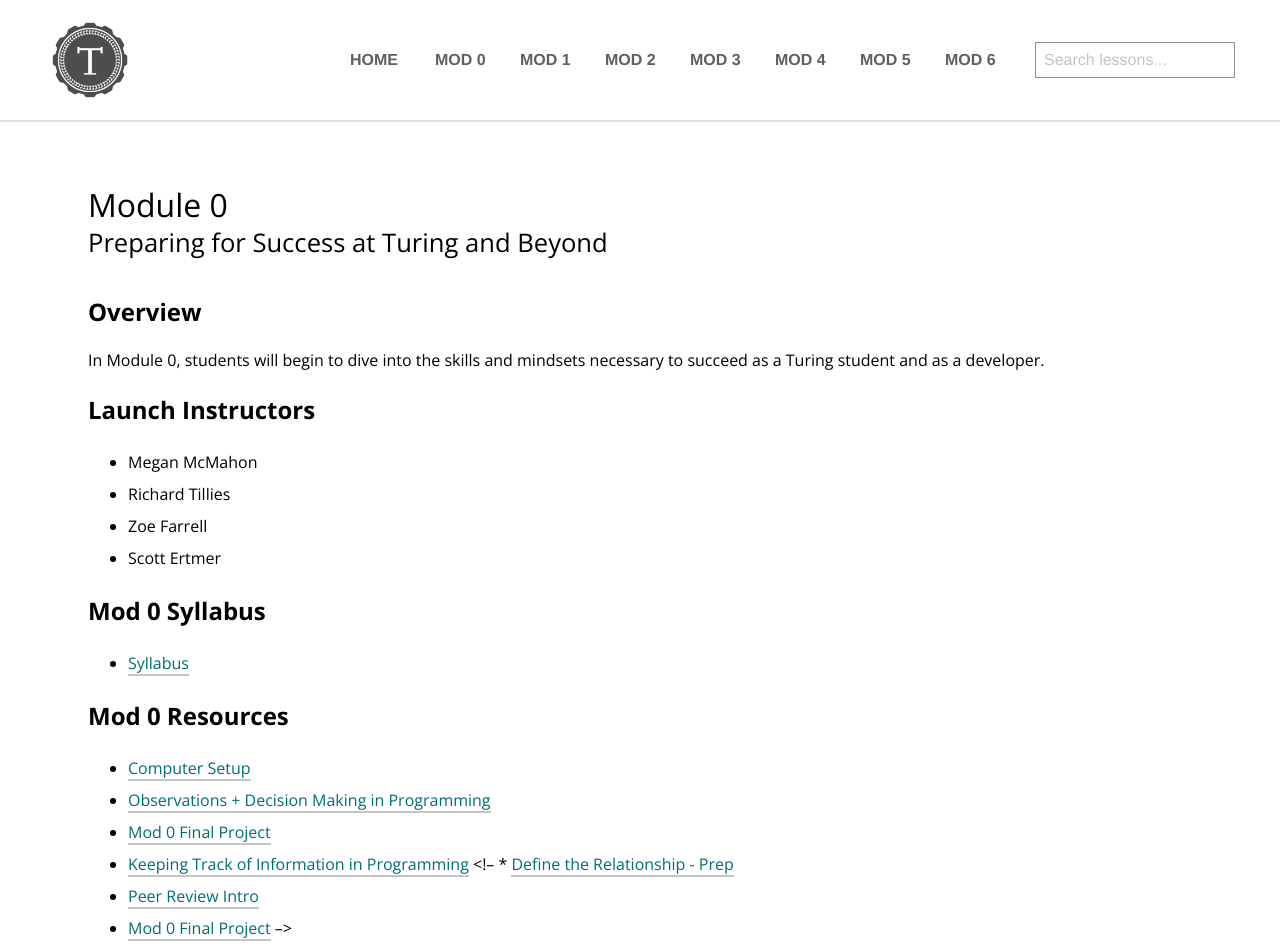
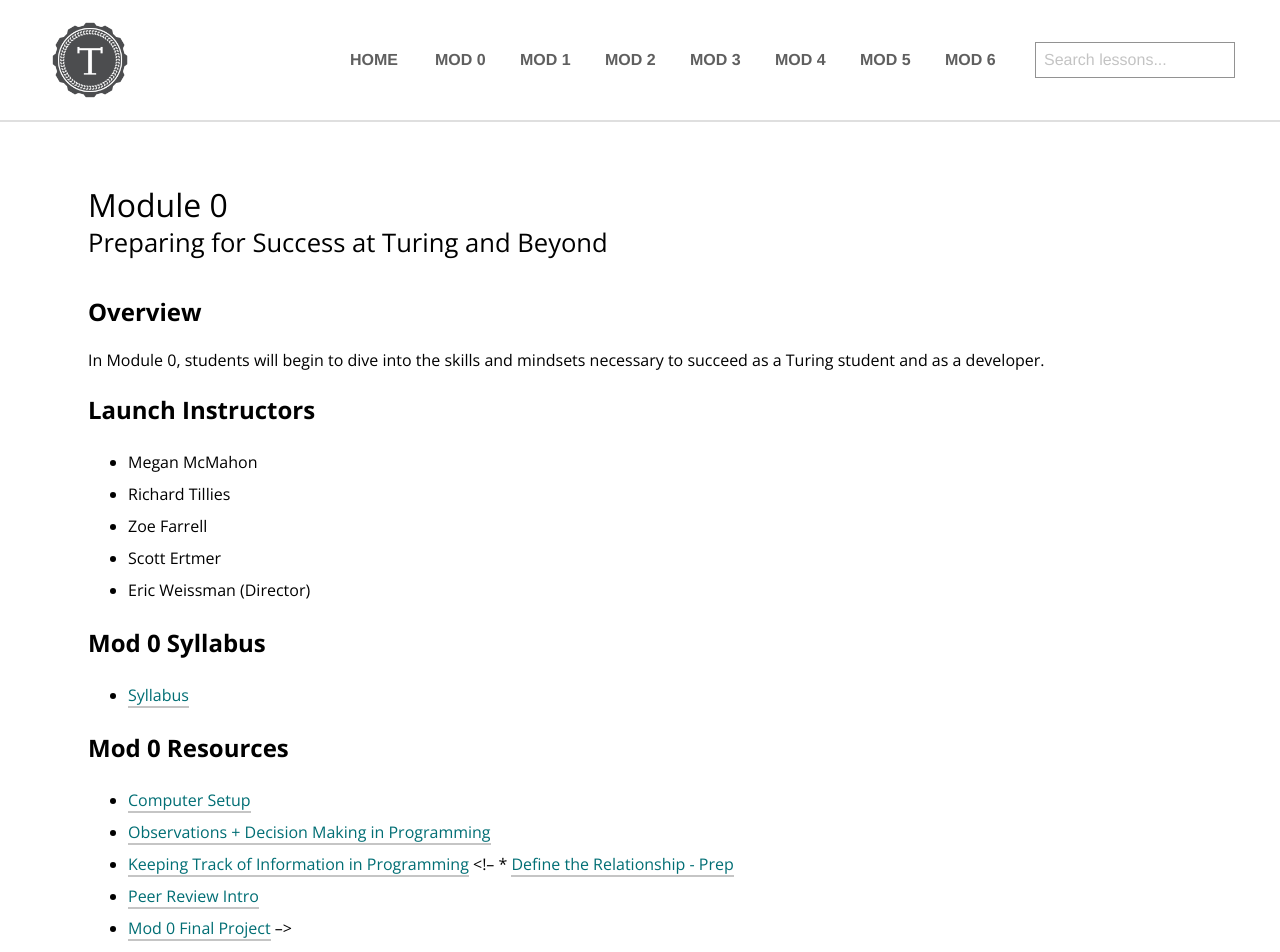
Before and after one commit to turingschool/launch-curriculum, a Jekyll site: the page built from module0/index.md, in a window 1280 px wide. Shown: the top 952 px of the page. Built offline with Jekyll 4.4.1, drawn with Linux system fonts in a browser that asks for light colours; nearby versions of some CDN libraries; comment, search, counter and statistics services are not loaded.

Commit message:
Hide M0 Project

```diff
--- a/module0/index.md
+++ b/module0/index.md
@@ -13,6 +13,7 @@ In Module 0, students will begin to dive into the skills and mindsets necessary
 * Richard Tillies
 * Zoe Farrell
 * Scott Ertmer
+* Eric Weissman (Director)
 
 ## Mod 0 Syllabus
 * [Syllabus](./lessons/syllabus)
@@ -20,7 +21,7 @@ In Module 0, students will begin to dive into the skills and mindsets necessary
 ## Mod 0 Resources
 * [Computer Setup](./lessons/computer-setup)
 * [Observations + Decision Making in Programming](./lessons/TechnicalDay1)
-* [Mod 0 Final Project](./projects/Mod0FinalProject)
+<!-- * [Mod 0 Final Project](./projects/Mod0FinalProject) -->
 <!-- * [Calendaring](./lessons/Calendaring) -->
 <!-- * [Intro to Email](./lessons/IntroToEmail) -->
 * [Keeping Track of Information in Programming](./lessons/TechnicalDay2)
```
